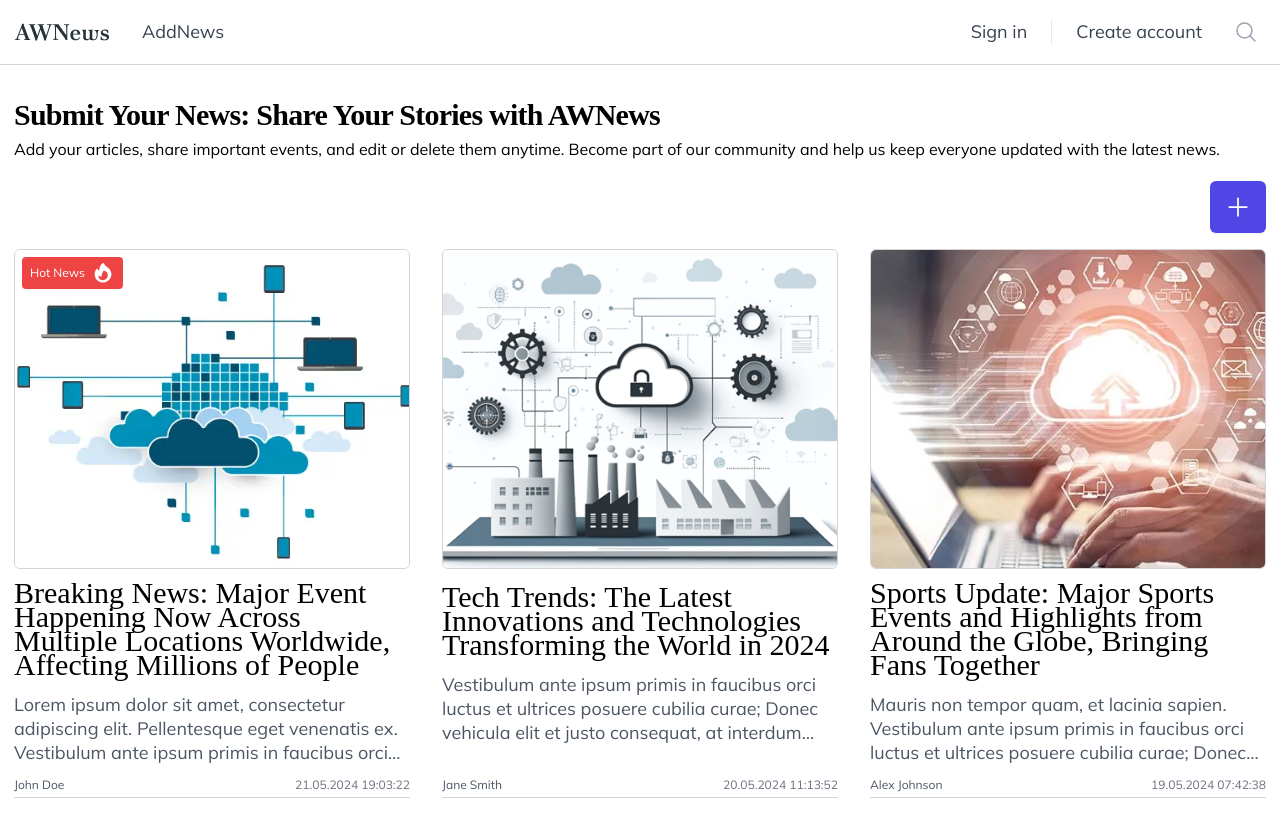
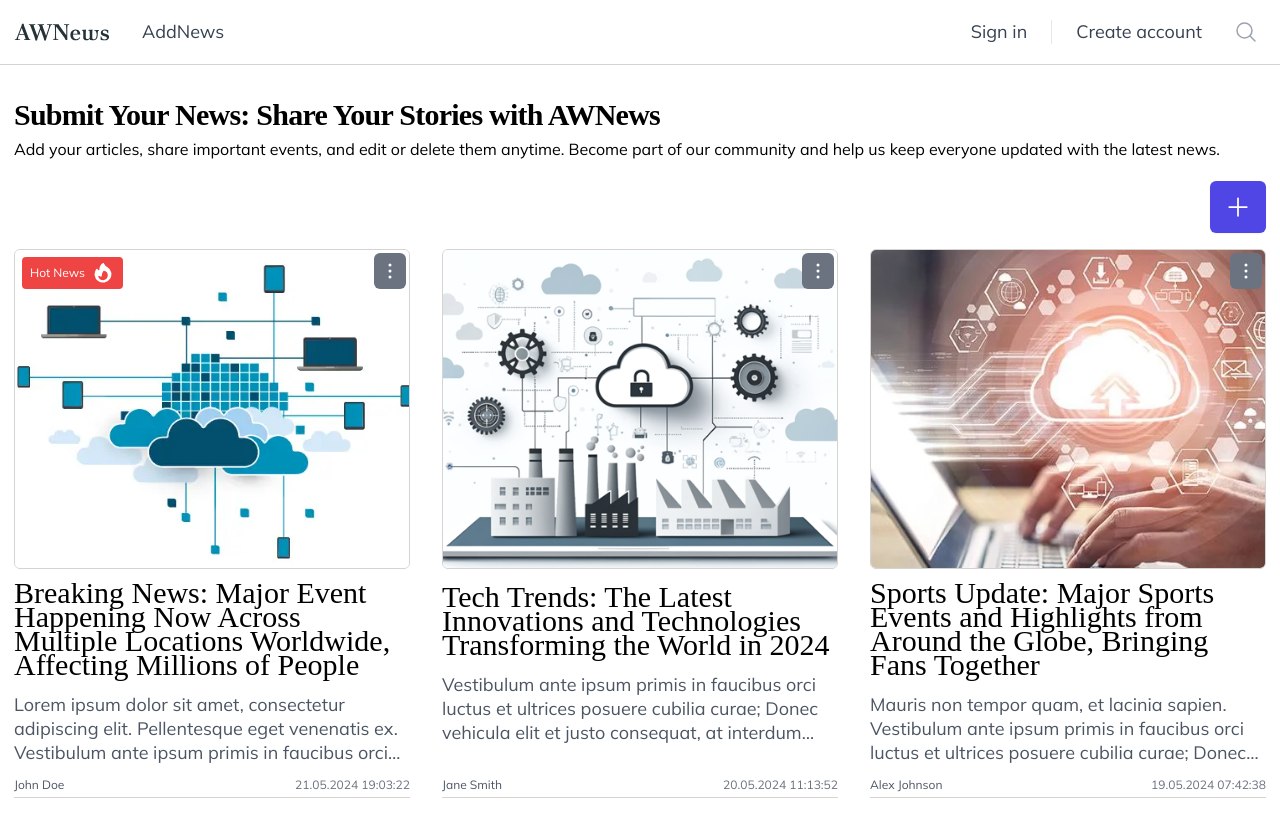
Before and after one commit to yuriiyablonskyi/awnews, a React (Vite) app: page /add-news in a window 1280 px wide. Shown: the top 830 px of the page. Built offline with nearby package versions, Linux system fonts and the light colour scheme; a web font is replaced by a local one.

Commit message:
create component DropdownMenu

```diff
--- a/src/components/Article.tsx
+++ b/src/components/Article.tsx
@@ -3,22 +3,29 @@ import { FC } from 'react'
 import DefaultImg from '../assets/al.png'
 import { ArticleInterface } from '../store/articles/articlesTypes'
 import { FireIcon } from '@heroicons/react/20/solid'
+import DropdownMenu from './DropdownMenu'
 
 const Article: FC<ArticleInterface> = ({ author, title, description, url, urlToImage, publishedAt, isTopHeadline }) => {
   const date = dayjs(publishedAt).utc(false).format('DD.MM.YYYY HH:mm:ss')
+
+  const Wrapper = url ? 'a' : 'div'
+  const wrapperProps = url
+    ? {
+        href: url,
+        target: '_blank',
+        className: 'relative flex max-w-xl flex-col justify-between border-b border-b-stone-300 pb-1',
+      }
+    : { className: 'relative flex max-w-xl flex-col justify-between border-b border-b-stone-300 pb-1' }
+
   return (
-    <a
-      className="relative flex max-w-xl flex-col justify-between border-b border-b-stone-300 pb-1"
-      href={url ? url : '#'}
-      target="_blank"
-    >
+    <Wrapper {...wrapperProps}>
       {isTopHeadline && (
-        // <div className="absolute top-2 left-2 bg-red-500 text-white px-2 py-1 rounded flex items-center space-x-1">
         <div className="absolute top-2 left-2 bg-red-500 text-white px-2 py-1 rounded flex items-center">
           <p className="text-xs whitespace-nowrap mr-1.5">Hot News</p>
           <FireIcon className="h-6 w-6" />
         </div>
       )}
+      {!url && <DropdownMenu />}
       <div className="border border-stone-300 mb-3 aspect-h-1 aspect-w-1 w-full overflow-hidden rounded-md bg-gray-200 lg:aspect-none group-hover:opacity-75 lg:h-80">
         <img
           src={urlToImage || DefaultImg}
@@ -38,7 +45,7 @@ const Article: FC<ArticleInterface> = ({ author, title, description, url, urlToI
           </time>
         </div>
       </div>
-    </a>
+    </Wrapper>
   )
 }
 
--- /dev/null
+++ b/src/components/DropdownMenu.tsx
@@ -0,0 +1,39 @@
+import { Menu, Transition } from '@headlessui/react'
+import { PencilIcon, TrashIcon, EllipsisVerticalIcon } from '@heroicons/react/24/solid'
+
+export default function DropdownMenu() {
+  return (
+    <div className="absolute top-1 right-1 text-right">
+      <Menu>
+        <Menu.Button className="bg-gray-500 inline-flex items-center gap-2 rounded-md py-1.5 px-1 text-sm/6 font-semibold text-white focus:outline-none data-[hover]:-graybg-700 data-[open]:bg-gray-700 data-[focus]:outline-1 data-[focus]:outline-white">
+          <EllipsisVerticalIcon className="size-6 " />
+        </Menu.Button>
+        <Transition
+          enter="transition ease-out duration-75"
+          enterFrom="opacity-0 scale-95"
+          enterTo="opacity-100 scale-100"
+          leave="transition ease-in duration-100"
+          leaveFrom="opacity-100 scale-100"
+          leaveTo="opacity-0 scale-95"
+        >
+          <Menu.Items className="bg-gray-700 origin-top-right rounded-xl border border-white/5 bg-white/5 p-1 text-sm/6 text-white [--anchor-gap:var(--spacing-1)] focus:outline-none">
+            <Menu.Item>
+              <button className="group flex w-full items-center gap-2 rounded-lg py-1.5 px-3 data-[focus]:bg-white/10">
+                <PencilIcon className="size-4 fill-white/30" />
+                Edit
+                <kbd className="ml-auto hidden font-sans text-xs text-white/50 group-data-[focus]:inline">⌘E</kbd>
+              </button>
+            </Menu.Item>
+            <Menu.Item>
+              <button className="group flex w-full items-center gap-2 rounded-lg py-1.5 px-3 data-[focus]:bg-white/10">
+                <TrashIcon className="size-4 fill-white/30" />
+                Delete
+                <kbd className="ml-auto hidden font-sans text-xs text-white/50 group-data-[focus]:inline">⌘D</kbd>
+              </button>
+            </Menu.Item>
+          </Menu.Items>
+        </Transition>
+      </Menu>
+    </div>
+  )
+}
--- a/src/mock/mockedArticles.ts
+++ b/src/mock/mockedArticles.ts
@@ -7,7 +7,6 @@ export const mockedArticles: ArticleInterface[] = [
     title: 'Breaking News: Major Event Happening Now Across Multiple Locations Worldwide, Affecting Millions of People',
     description:
       'Lorem ipsum dolor sit amet, consectetur adipiscing elit. Pellentesque eget venenatis ex. Vestibulum ante ipsum primis in faucibus orci luctus et ultrices posuere cubilia curae; Donec vehicula elit et justo consequat, at interdum lorem. Aliquam erat volutpat. Duis vulputate sapien id venenatis tincidunt. Integer non nibh vel ligula luctus tincidunt at eget justo. In hac habitasse platea dictumst. Phasellus luctus est ac urna sodales, et fermentum nulla facilisis. Cras vestibulum tempor velit, non vehicula dui cursus non. Praesent tincidunt sollicitudin nisl, nec facilisis lorem varius a. Suspendisse potenti. Mauris vestibulum enim at turpis vestibulum, et consequat dui volutpat. Lorem ipsum dolor sit amet, consectetur adipiscing elit. Pellentesque eget venenatis ex.',
-    url: '/',
     urlToImage: './src/assets/mock/1.webp',
     publishedAt: '2024-05-21 19:03:22',
     // category: 'news',
@@ -19,10 +18,8 @@ export const mockedArticles: ArticleInterface[] = [
     title: 'Tech Trends: The Latest Innovations and Technologies Transforming the World in 2024',
     description:
       'Vestibulum ante ipsum primis in faucibus orci luctus et ultrices posuere cubilia curae; Donec vehicula elit et justo consequat, at interdum lorem. Aliquam erat volutpat. Duis vulputate sapien id venenatis tincidunt. Integer non nibh vel ligula luctus tincidunt at eget justo. In hac habitasse platea dictumst. Phasellus luctus est ac urna sodales, et fermentum nulla facilisis. Cras vestibulum tempor velit, non vehicula dui cursus non. Praesent tincidunt sollicitudin nisl, nec facilisis lorem varius a. Suspendisse potenti. Mauris vestibulum enim at turpis vestibulum, et consequat dui volutpat. Lorem ipsum dolor sit amet, consectetur adipiscing elit. Pellentesque eget venenatis ex. Lorem ipsum dolor sit amet, consectetur adipiscing elit. Pellentesque eget venenatis ex.',
-    url: '/',
     urlToImage: './src/assets/mock/2.webp',
     publishedAt: '2024-05-20 11:13:52',
-    // category: 'tech',
     isTopHeadline: false,
   },
   {
@@ -31,10 +28,8 @@ export const mockedArticles: ArticleInterface[] = [
     title: 'Sports Update: Major Sports Events and Highlights from Around the Globe, Bringing Fans Together',
     description:
       'Mauris non tempor quam, et lacinia sapien. Vestibulum ante ipsum primis in faucibus orci luctus et ultrices posuere cubilia curae; Donec vehicula elit et justo consequat, at interdum lorem. Aliquam erat volutpat. Duis vulputate sapien id venenatis tincidunt. Integer non nibh vel ligula luctus tincidunt at eget justo. In hac habitasse platea dictumst. Phasellus luctus est ac urna sodales, et fermentum nulla facilisis. Cras vestibulum tempor velit, non vehicula dui cursus non. Praesent tincidunt sollicitudin nisl, nec facilisis lorem varius a. Suspendisse potenti. Mauris vestibulum enim at turpis vestibulum, et consequat dui volutpat. Lorem ipsum dolor sit amet, consectetur adipiscing elit. Pellentesque eget venenatis ex. Lorem ipsum dolor sit amet, consectetur adipiscing elit. Pellentesque eget venenatis ex.',
-    url: '/',
     urlToImage: './src/assets/mock/3.webp',
     publishedAt: '2024-05-19 07:42:38',
-    // category: 'sports',
     isTopHeadline: false,
   },
 ]
--- a/src/store/articles/articlesTypes.ts
+++ b/src/store/articles/articlesTypes.ts
@@ -3,7 +3,7 @@ export interface ArticleInterface {
   author: string
   title: string
   description: string
-  url: string
+  url?: string
   urlToImage?: string
   publishedAt: string
   isTopHeadline?: boolean
```
